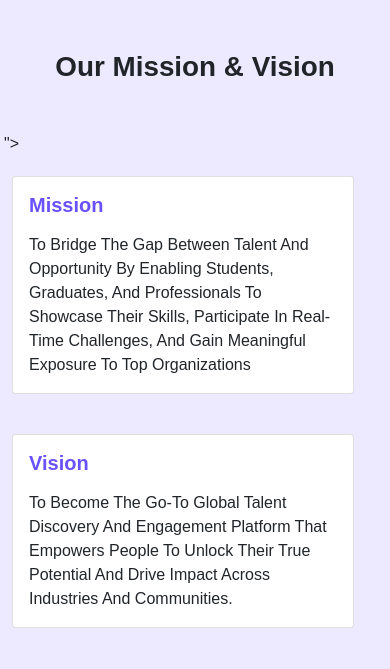
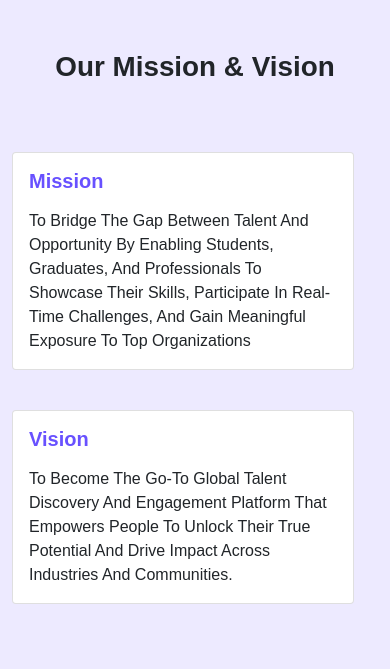
Before and after one commit to zainnafees81/Mini-Hackathon, a plain HTML site: page index.html in a window 390 px wide. Shown: the part 3420-4089 px from the top of the page. Drawn offline with nearby package versions, Linux system fonts and the light colour scheme.

Commit message:
responsive

```diff
--- a/index.html
+++ b/index.html
@@ -236,7 +236,7 @@
     <section class="container ">
         <h1 class="fw-bold text-center mt-5">Our Mission & Vision</h1>
 
-        <div class="row mt-5 g-4"> ">
+        <div class="row mt-5 g-4">
             <div class="col-sm-6 col-md-6 col-lg-5  mission-vision">
                 <div class="card">
                     <div class="card-body">
```
